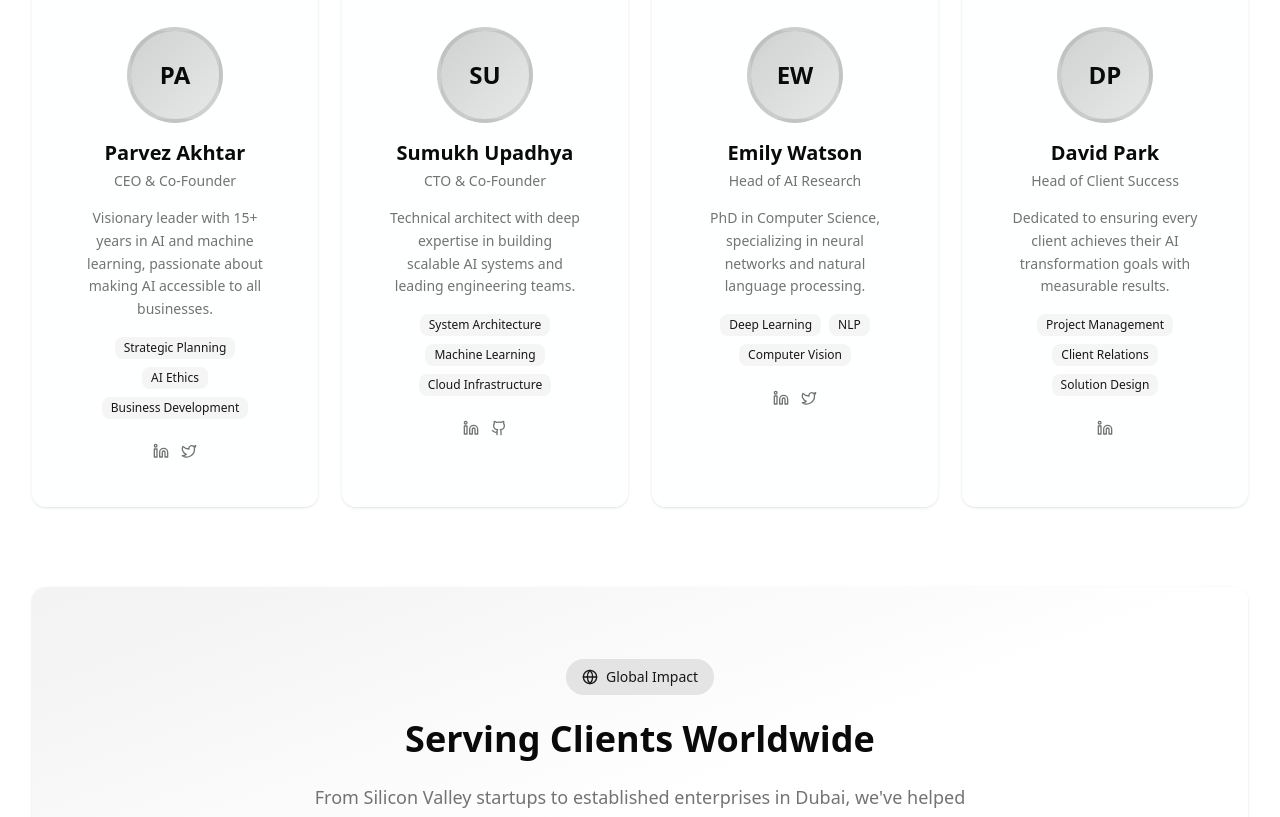
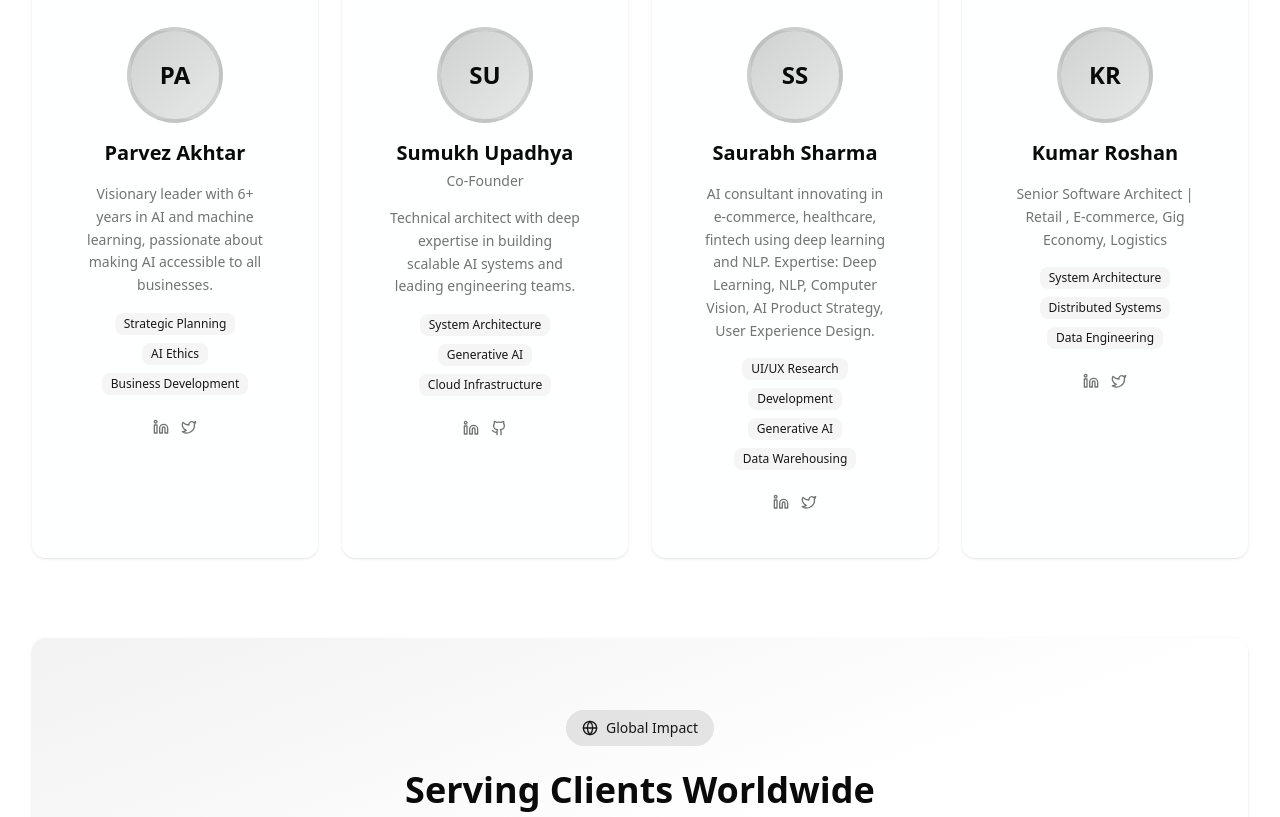
Before and after one commit to kleislilabs/kleislilabs, a Next.js app: page /about in a window 1280 px wide. Shown: the part 4000-4817 px from the top of the page. Built offline with nearby package versions, Linux system fonts and the light colour scheme; no server answers.

Commit message:
refactor :: update team member profiles with revised bios, roles, and expertise for accuracy and clarity

```diff
--- a/src/app/about/page.tsx
+++ b/src/app/about/page.tsx
@@ -70,8 +70,7 @@ const timelineItems = [
 const teamMembers = [
   {
     name: "Parvez Akhtar",
-    role: "CEO & Co-Founder",
-    bio: "Visionary leader with 15+ years in AI and machine learning, passionate about making AI accessible to all businesses.",
+    bio: "Visionary leader with 6+ years in AI and machine learning, passionate about making AI accessible to all businesses.",
     expertise: ["Strategic Planning", "AI Ethics", "Business Development"],
     social: {
       linkedin: "https://www.linkedin.com/in/parvezakhtar/",
@@ -80,33 +79,32 @@ const teamMembers = [
   },
   {
     name: "Sumukh Upadhya",
-    role: "CTO & Co-Founder",
+    role: "Co-Founder",
     bio: "Technical architect with deep expertise in building scalable AI systems and leading engineering teams.",
-    expertise: ["System Architecture", "Machine Learning", "Cloud Infrastructure"],
+    expertise: ["System Architecture", "Generative AI", "Cloud Infrastructure"],
     social: {
       linkedin: "https://www.linkedin.com/in/sumukhupadhya/",
       github: "#"
     }
   },
   {
-    name: "Emily Watson",
-    role: "Head of AI Research",
-    bio: "PhD in Computer Science, specializing in neural networks and natural language processing.",
-    expertise: ["Deep Learning", "NLP", "Computer Vision"],
+    name: "Saurabh Sharma",
+    bio: "AI consultant innovating in e-commerce, healthcare, fintech using deep learning and NLP. Expertise: Deep Learning, NLP, Computer Vision, AI Product Strategy, User Experience Design.",
+    expertise: ["UI/UX Research", "Development", "Generative AI", "Data Warehousing"],
     social: {
-      linkedin: "#",
+      linkedin: "https://www.linkedin.com/in/saurshaz/",
       twitter: "#"
     }
   },
   {
-    name: "David Park",
-    role: "Head of Client Success",
-    bio: "Dedicated to ensuring every client achieves their AI transformation goals with measurable results.",
-    expertise: ["Project Management", "Client Relations", "Solution Design"],
+    name: "Kumar Roshan ",
+    bio: "Senior Software Architect | Retail , E-commerce, Gig Economy, Logistics",
+    expertise: ["System Architecture", "Distributed Systems", "Data Engineering"],
     social: {
-      linkedin: "#"
+      linkedin: "https://www.linkedin.com/in/kumarroshan2006",
+      twitter: "#"
     }
-  }
+  },
 ];
 
 const values = [
--- a/src/components/about/TeamMember.tsx
+++ b/src/components/about/TeamMember.tsx
@@ -8,7 +8,7 @@ import Link from "next/link";
 
 interface TeamMemberProps {
   name: string;
-  role: string;
+  role?: string;
   bio: string;
   image?: string;
   expertise: string[];
@@ -64,7 +64,7 @@ export function TeamMember({
 
             <div>
               <h3 className="text-xl font-semibold">{name}</h3>
-              <p className="text-sm text-muted-foreground mt-1">{role}</p>
+              {role && <p className="text-sm text-muted-foreground mt-1">{role}</p>}
             </div>
 
             <p className="text-sm text-muted-foreground leading-relaxed">
```
